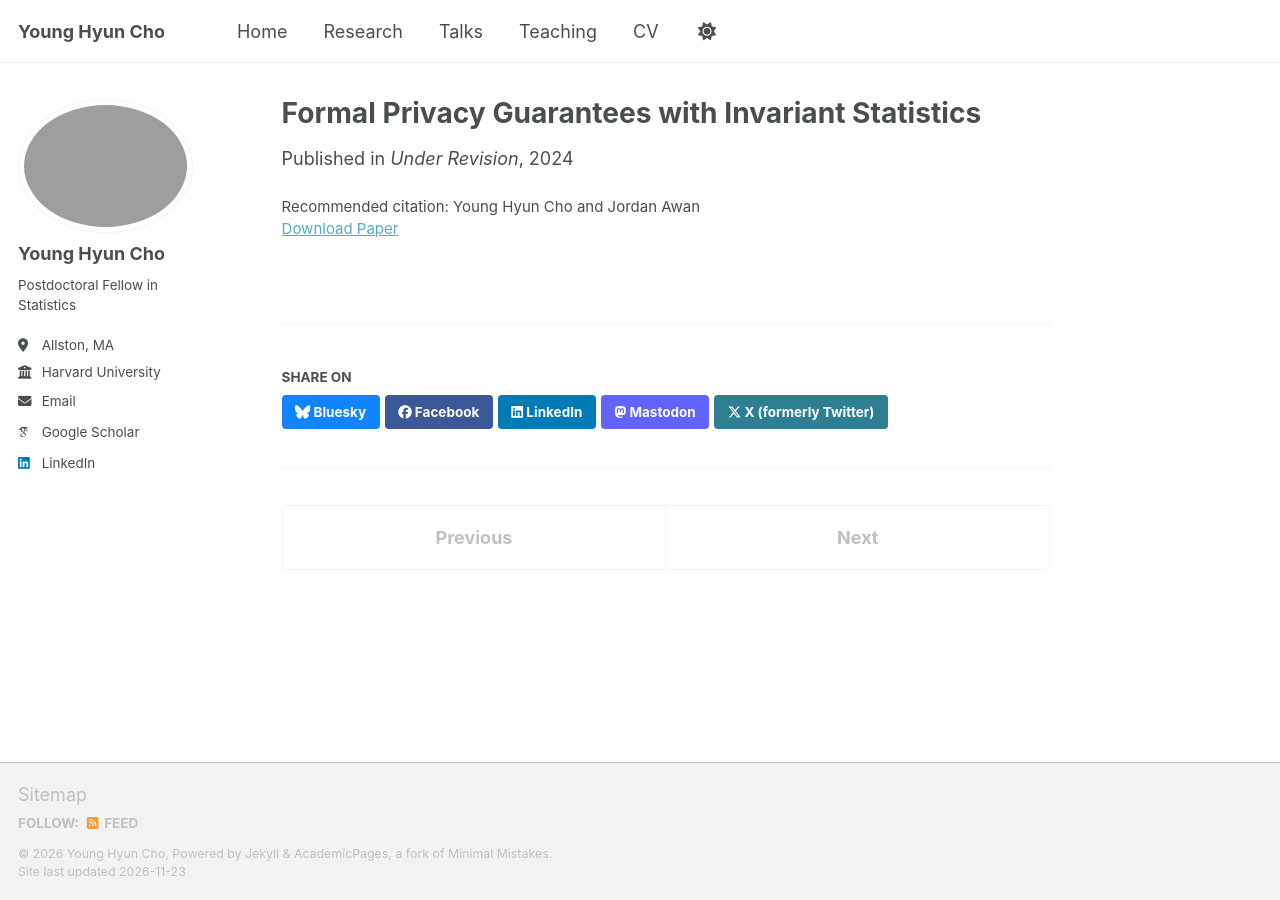
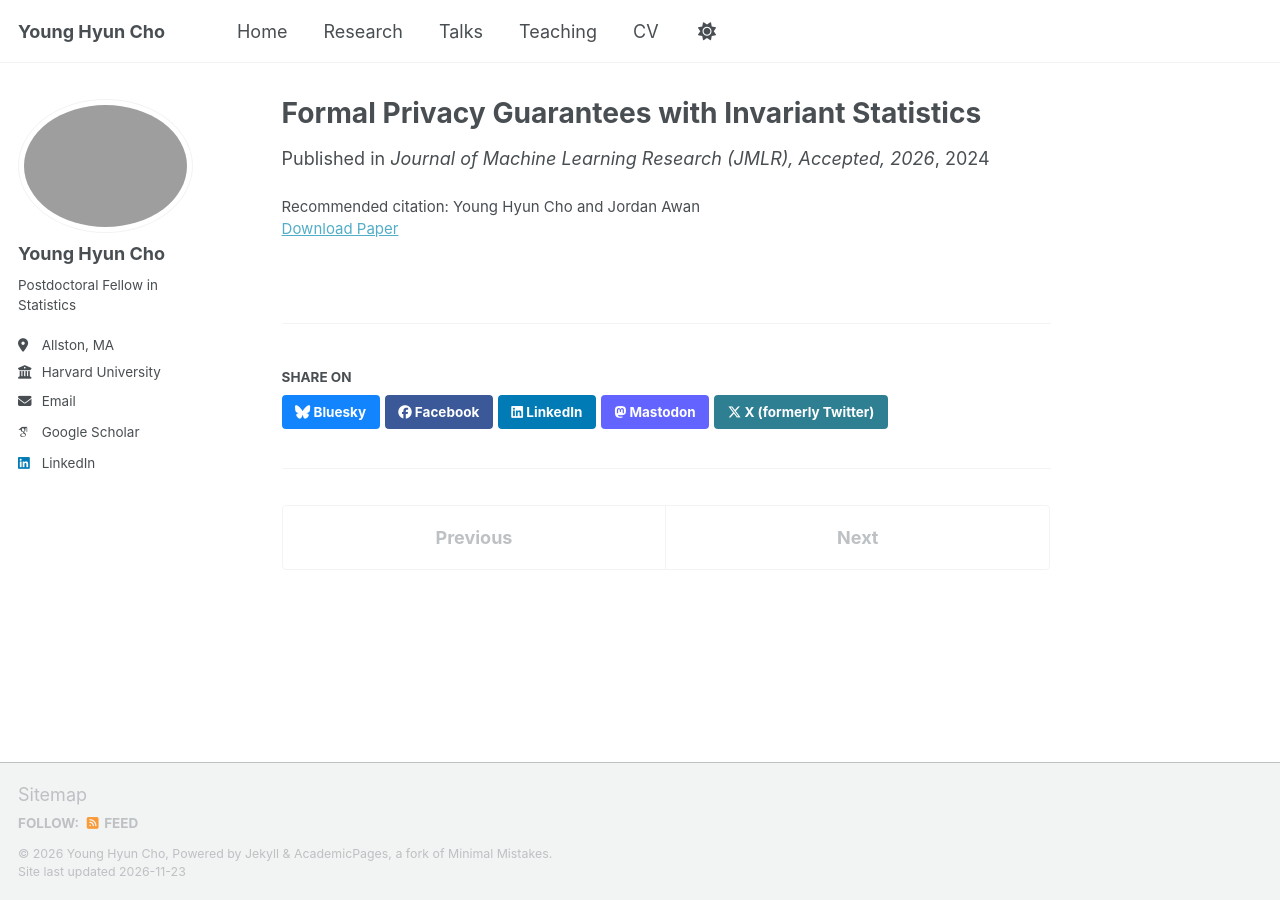
Before and after one commit to yhcho-stat/young, a Jekyll site: the page built from _publications/2024-10-01-formal-privacy-guarantees.md, in a window 1280 px wide. Built offline with Jekyll 4.4.1, drawn with Linux system fonts in a browser that asks for light colours; some web fonts are replaced; a script bundle is joined from its source files by our own code; library files that are not in the unit come from our copies.

Commit message:
Update formal privacy paper to JMLR accepted (2026)

```diff
--- a/_publications/2024-10-01-formal-privacy-guarantees.md
+++ b/_publications/2024-10-01-formal-privacy-guarantees.md
@@ -5,8 +5,8 @@ collection: publications
 category: preprints
 permalink: /publication/formal-privacy-guarantees-with-invariant-statistics/
 date: 2024-10-01
-pub_status: "inprogress"
-venue: "Under Revision"
+pub_status: "accepted"
+venue: "Journal of Machine Learning Research (JMLR), Accepted, 2026"
 paperurl: "https://arxiv.org/pdf/2410.17468"
 citation: "Young Hyun Cho and Jordan Awan"
 ---
```
